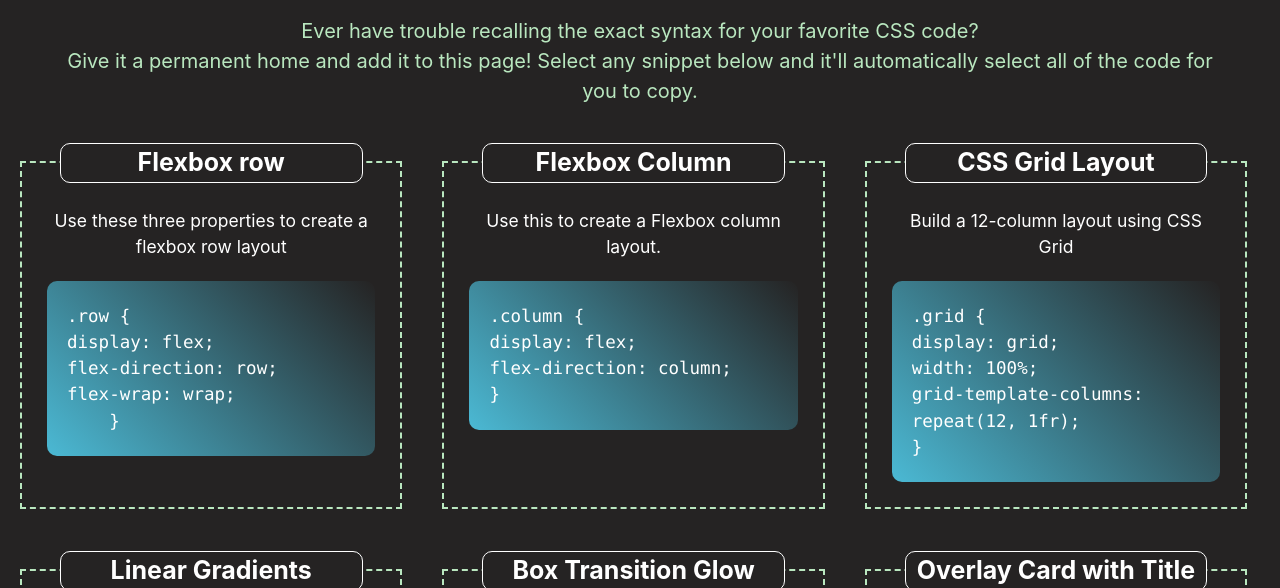
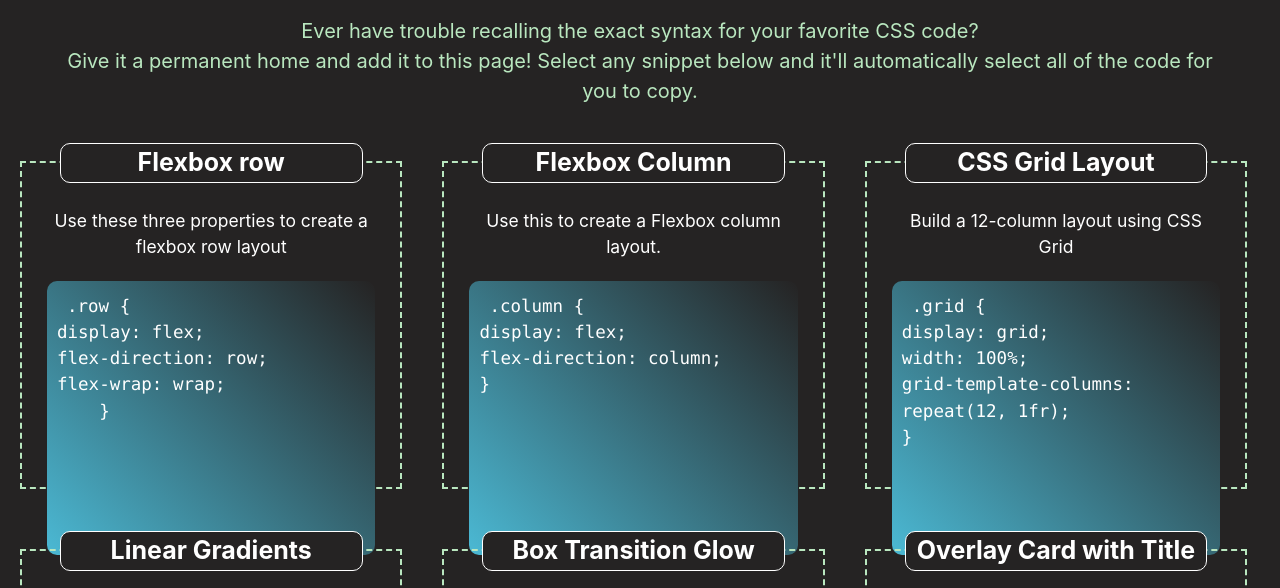
Before and after one commit to ayacomputer/CSS-Snippet-Cheat-Sheet, a plain HTML site: page index.html in a window 1280 px wide. Shown: the part 144-732 px from the top of the page. Drawn offline with Linux system fonts and the light colour scheme.

Commit message:
updating css

```diff
--- a/style.css
+++ b/style.css
@@ -90,20 +90,19 @@ h1 {
     display: flex;
     flex-direction: column;
     align-items: stretch;
+    height: 100%;
 }
 
 
 pre {
-    display: flex;
+    flex-grow: 2;
     min-height: 100%;
     background:linear-gradient(45deg, var(--themeColor), var(--darkColor));
     border-radius: var(--borderRadius);
     padding: 1.2rem 1rem;
- ~
 
 }
 code {
-    flex-grow: 2;
     margin: 1rem;
     justify-content: flex-start;
     max-width: 80%;
@@ -115,6 +114,7 @@ code {
 monospace;
 
 }
+
 
 
 
```
